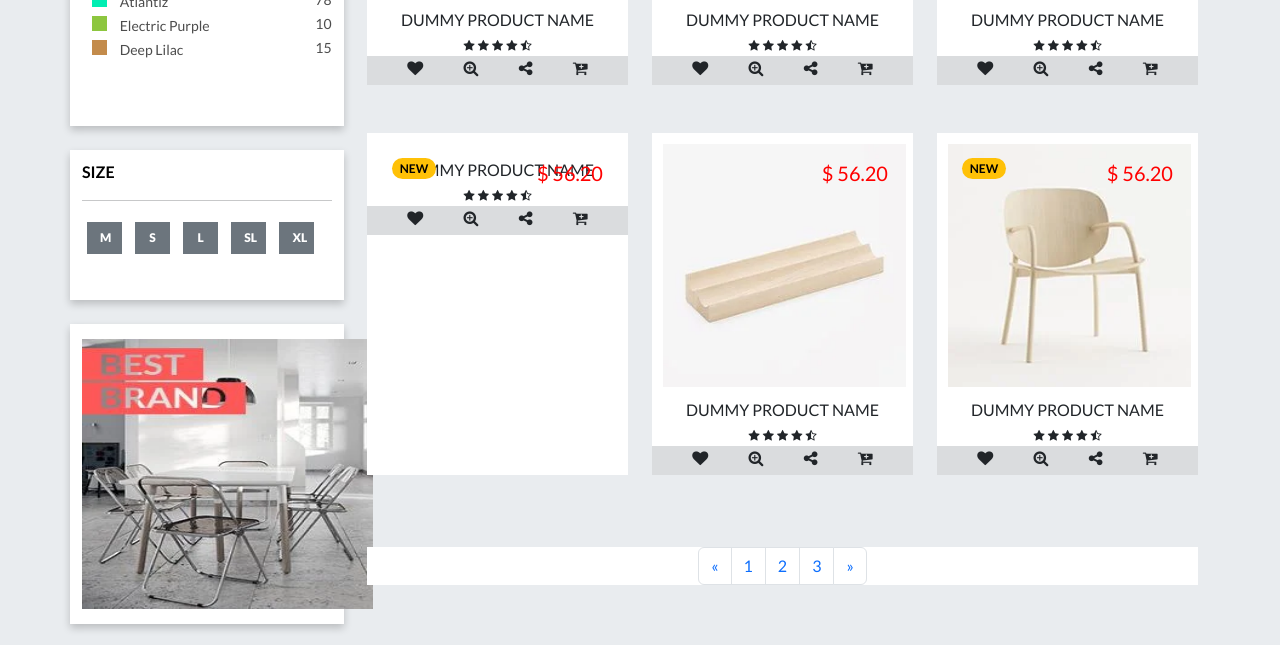
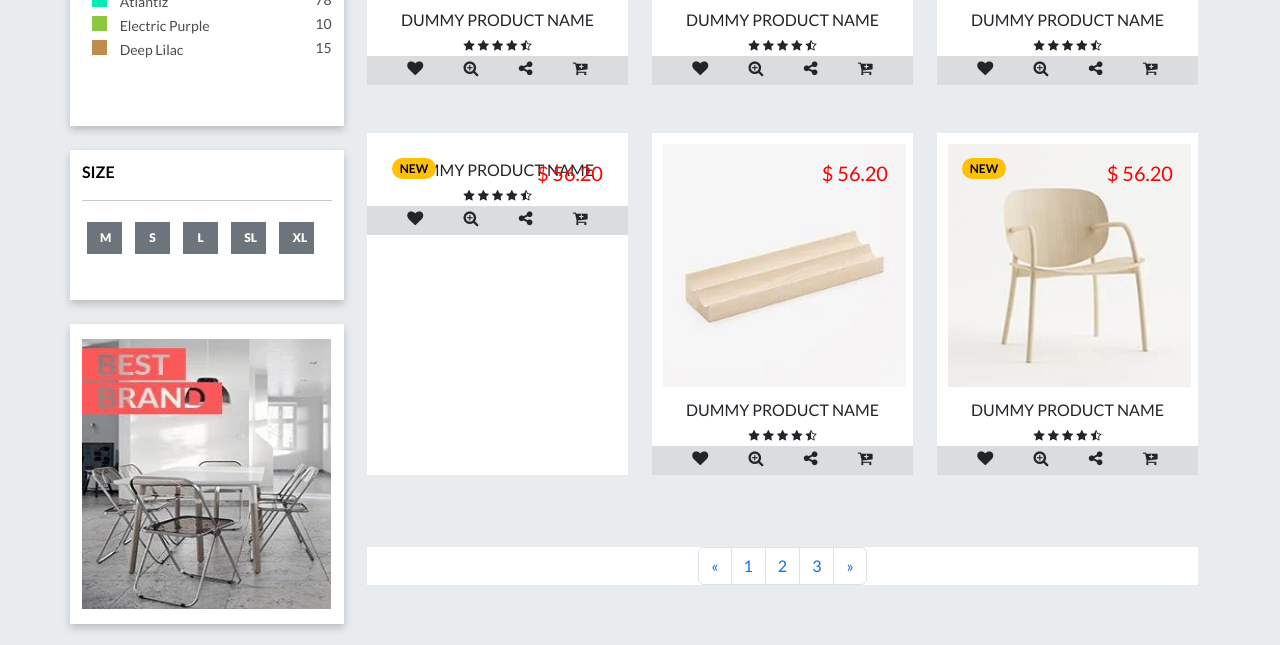
Before and after one commit to K-P-RAJA/E-commerce, a plain HTML site: page index.html in a window 1280 px wide. Shown: the part 1059-1704 px from the top of the page. Drawn offline with nearby package versions, Linux system fonts and the light colour scheme.

Commit message:
Update ecommerce.css

```diff
--- a/css/ecommerce.css
+++ b/css/ecommerce.css
@@ -126,7 +126,7 @@
   padding-right: 5px;
   height: 300px;
   padding-bottom: 15px;
-  width: 296px;
+  width: 254px;
   padding-top: 15px;
 }
 .product{
```
